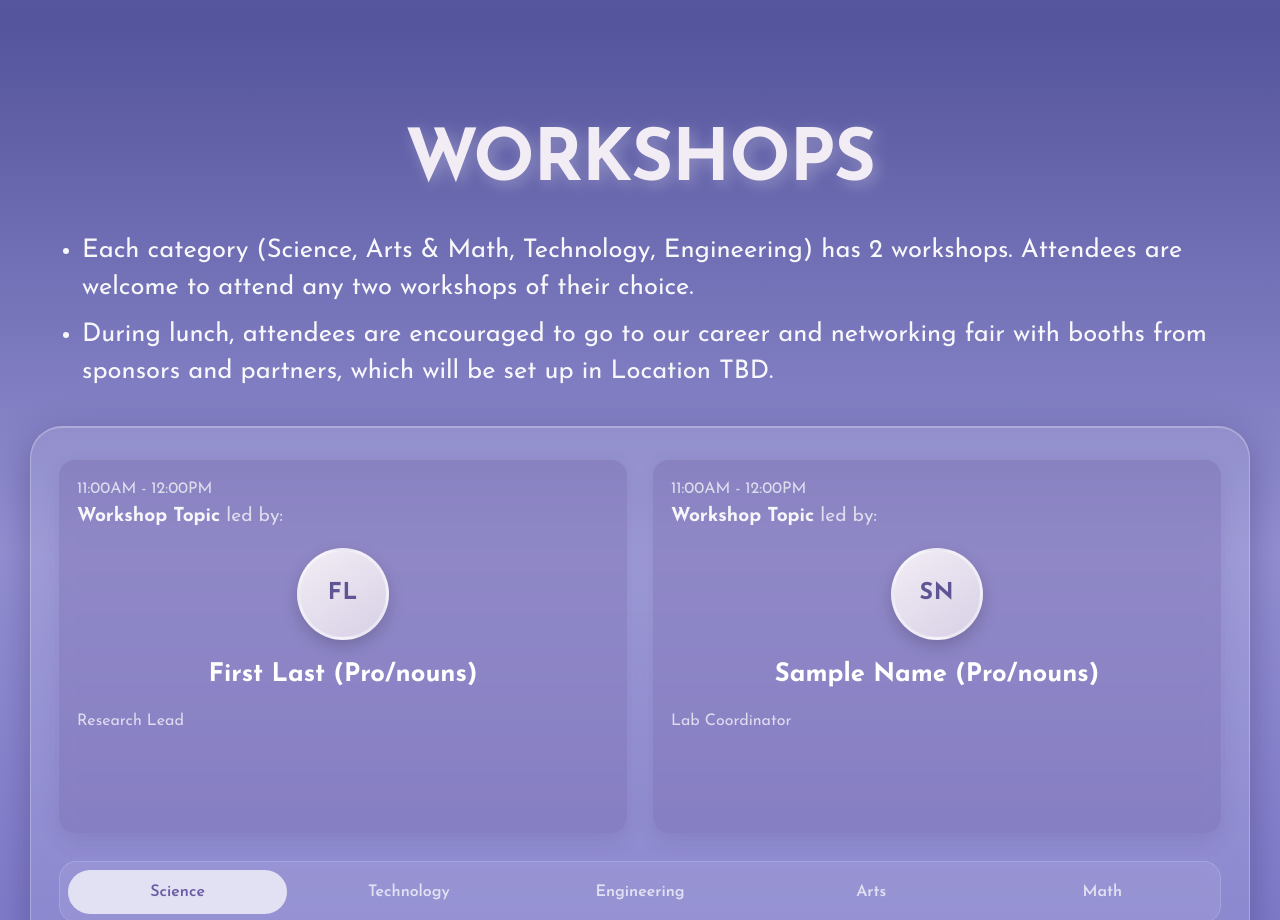
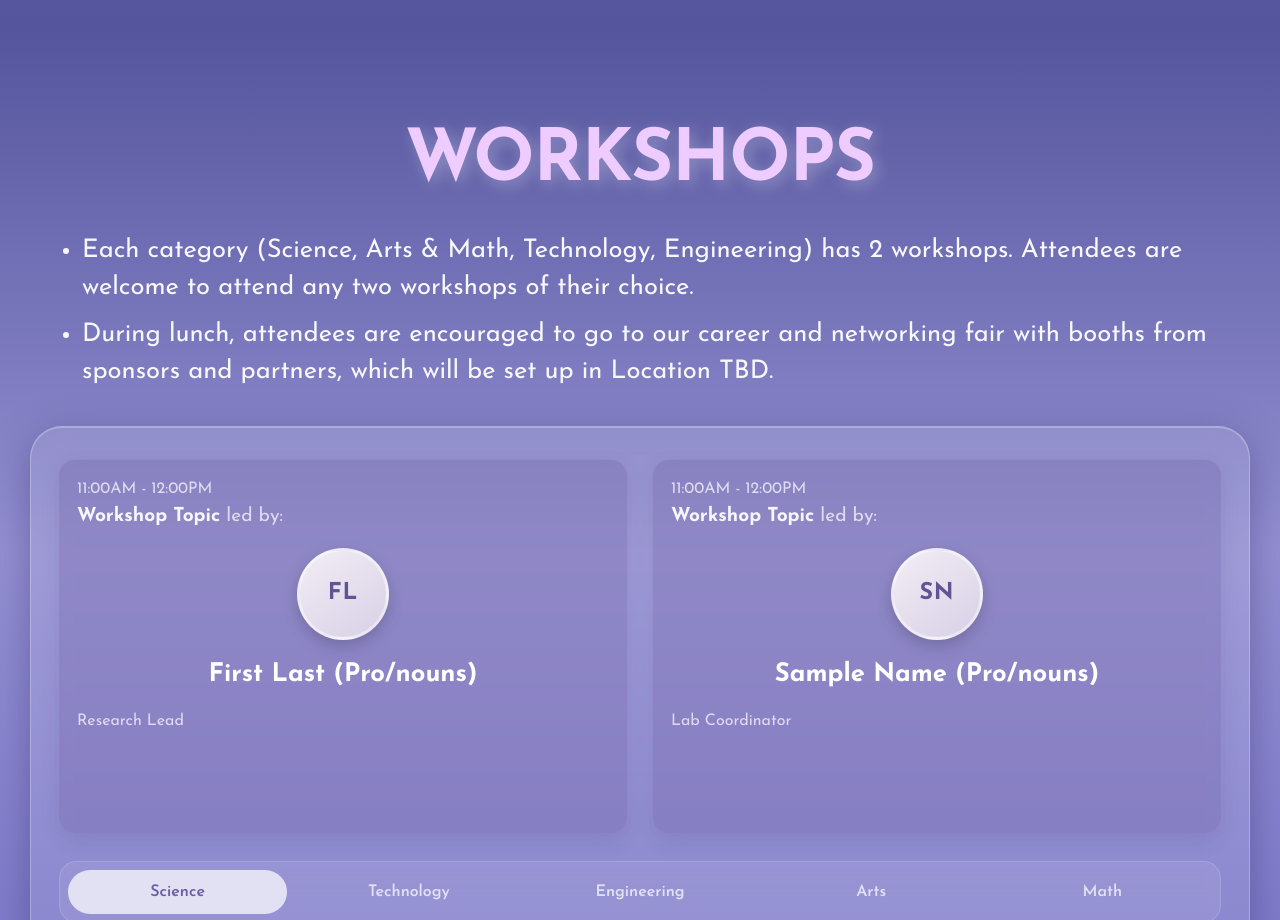
Before and after one commit to cassiemojar/gis-conference-website-2026, a React (Vite) app: page / in a window 1280 px wide. Shown: the part 3120-4040 px from the top of the page. Built offline with nearby package versions, Linux system fonts and the light colour scheme; a web font is replaced by a local one.

Commit message:
changed workshop font colour

```diff
--- a/src/sections/Workshop.jsx
+++ b/src/sections/Workshop.jsx
@@ -15,7 +15,7 @@ function Workshop() {
         variant="h1"
         sx={{
           textAlign: "center",
-          color: "#f2edf5",
+          color: "#EFCCFF",
           fontFamily: "Josefin Sans",
           fontWeight: "bold",
           marginBottom: "28px",
```
